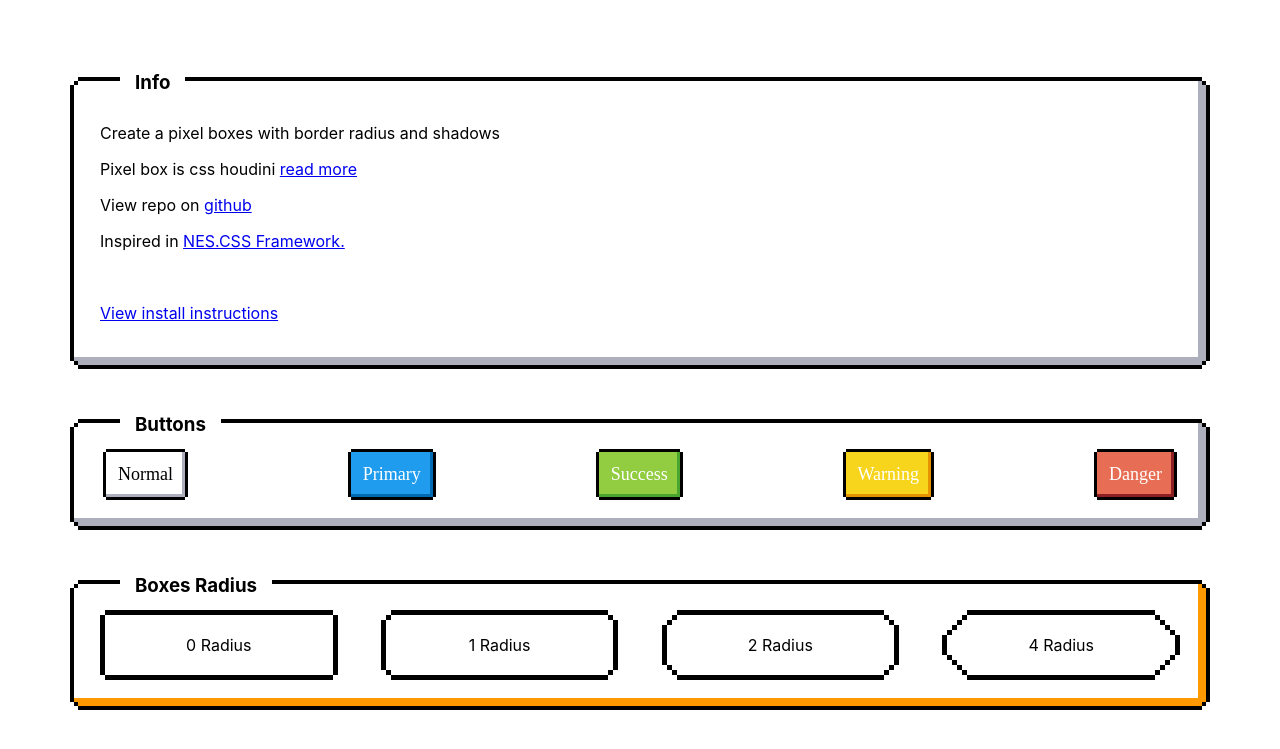
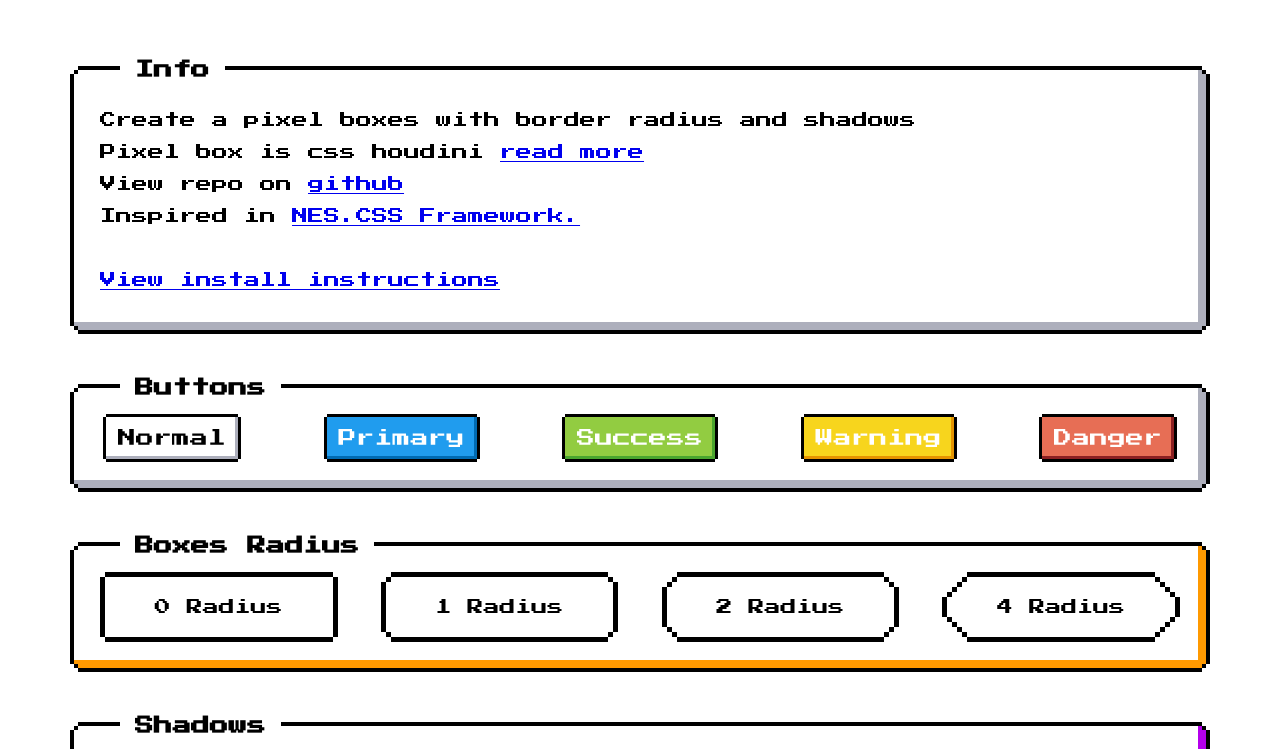
Before and after one commit to jerosoler/css-houdini-pixel-box, a website: page index.html in a window 1280 px wide. Shown: the part 127-876 px from the top of the page. Drawn offline with Linux system fonts and the light colour scheme; the site is published under a folder, as on GitHub Pages, so addresses that start at the root find nothing.

Commit message:
fix font

```diff
--- a/index.html
+++ b/index.html
@@ -146,7 +146,7 @@
             font-style: normal;
             font-weight: 400;
             font-display: swap;
-            src: url("/fonts/PressStart2P-Regular.ttf") format("truetype");
+            src: url("fonts/PressStart2P-Regular.ttf") format("truetype");
         }
         html {
             padding: 0px;
```
